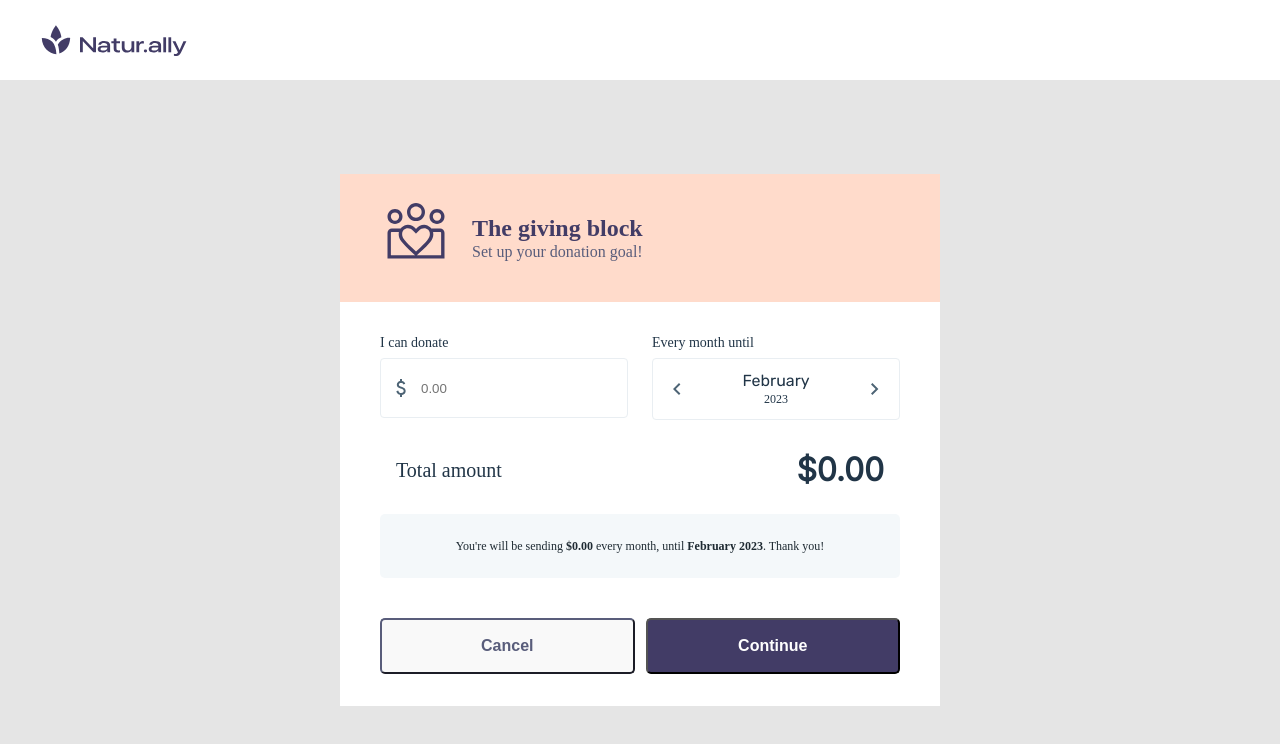
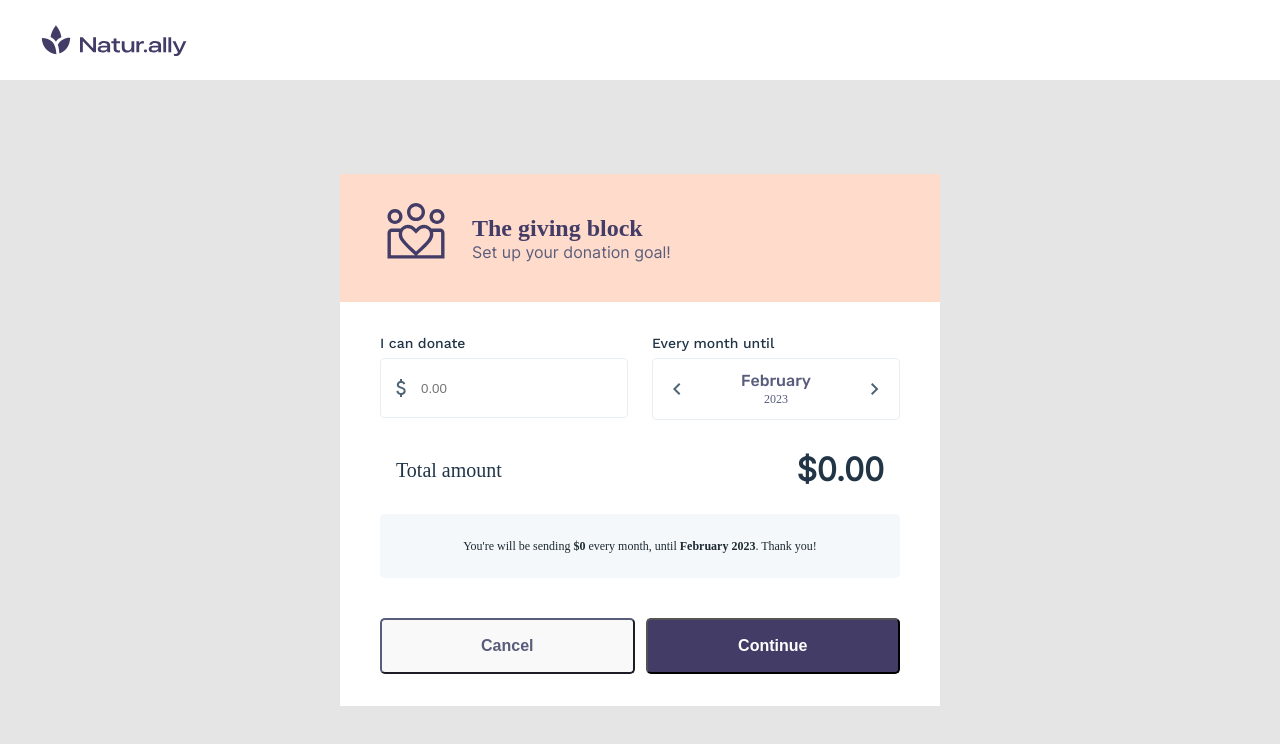
Before and after one commit to byPatri/shift4-task, a React app: page / in a window 1280 px wide. Shown: the top 744 px of the page. Built offline with nearby package versions, Linux system fonts and the light colour scheme; the HTML template or start-up script is replaced by a standard one.

Commit message:
input formatting and style fixes

```diff
--- a/src/components/actions/index.scss
+++ b/src/components/actions/index.scss
@@ -1,3 +1,5 @@
+@import '../../styles//variables/colors';
+
 .actions {
     display: flex;
     justify-content: center;
@@ -17,8 +19,8 @@
 }
 
 .cancel {
-    border-color: #595D7B;
-    color: #595D7B;
+    border-color: $purple-gray;
+    color: $purple-gray;
 
     @media (max-width: 600px) {
         display: none;
@@ -34,8 +36,8 @@
  }
 
 .continue {
-    background: #423C66;
-    color: #FFFFFF;
+    background: $midnight-purple;
+    color: $white;
 }
 
 .continue:hover {
--- a/src/components/amountInput/index.tsx
+++ b/src/components/amountInput/index.tsx
@@ -1,4 +1,22 @@
 import './index.scss'
+
+const formatMajor = (value: string) => {
+  return value.replace(/\,/g, '').match(/.{1,3}(?=(.{3})*$)/g)?.join(',') || ''
+};
+
+const formatAmount = (current: string, value: string) => {
+  if((value.match(/\./g) || []).length > 1){
+    return current
+  }
+  if((value.match(/\./g) || []).length === 1){
+    const [major, decimal] = value.split('.');
+    if(decimal.length > 2){
+      return current
+    }
+    return `${formatMajor(major)}.${decimal}`
+  }
+  return value.length > 3 ? formatMajor(value): value;
+};
 
 function AmountInput({ amount, setAmount }: { amount: string, setAmount: (value: string) => void}) {
   return (
@@ -7,10 +25,11 @@ function AmountInput({ amount, setAmount }: { amount: string, setAmount: (value:
         className="amount_input"
         placeholder='0.00'
         onChange={(e) => {
-          setAmount(e.target.value);
+          const formattedAmount = formatAmount(amount, e.target.value);
+          setAmount(formattedAmount);
         }}
     />
-)
+  )
 }
 
 export default AmountInput
--- a/src/components/card/index.scss
+++ b/src/components/card/index.scss
@@ -1,6 +1,8 @@
+@import '../../styles/variables/colors';
+
 .card {
     width: 600px;
-    background: #FFFFFF;
+    background: $white;
 
     @media (max-width: 600px) {
         width: 100%;
@@ -23,6 +25,7 @@
     }
 
     &_input_label {
+        font-family: 'WorkSansMedium';
         font-weight: 500;
         font-size: 0.875rem;
         line-height: 1.125rem;
@@ -48,7 +51,7 @@
     }
 
     &_input_icon:focus-visible  {
-        border: solid 1px #423C66;
+        border: solid 1px $blueGray50;
         outline: none;
     }
 }
--- a/src/components/cardHeader/index.scss
+++ b/src/components/cardHeader/index.scss
@@ -1,5 +1,7 @@
+@import '../../styles//variables/colors';
+
 .card-header {
-    background: #FFDBCB;
+    background: $salmon;
     width: 100%;
     height: 128px;
     position: relative;
@@ -20,10 +22,11 @@
         display: flex;
         flex-direction: column;
         justify-content: flex-start;
-        align-items: center;
+        align-items: flex-start;
 
         @media (max-width: 600px) {
             justify-content: center;
+            align-items: center;
         }
     }
 
@@ -31,13 +34,14 @@
         font-weight: 600;
         font-size: 1.5rem;
         line-height: 1.75rem;
-        color: #423C66;
+        color: $midnight-purple;
     }
 
     &_subtitle {
+        font-family: 'Inter';
         font-size: 1rem;
         line-height: 1.25rem;
-        color: #595D7B;
+        color: $purple-gray;
     }
 
     &_logo {
--- a/src/components/monthPicker/index.scss
+++ b/src/components/monthPicker/index.scss
@@ -1,9 +1,11 @@
+@import '../../styles/variables/colors';
+
 .picker {
     width: 100%;
     display: flex;
     justify-content: space-between;
     align-items: center;
-    border: solid 1px #E9EEF2;
+    border: solid 1px $blueGray50;
     border-radius: 4px;
 }
 
@@ -27,15 +29,17 @@
 }
 
 .picker_month {
-    font-family: 'Rubik';
+    font-family: 'RubikMedium';
     font-size: 1rem;
     font-weight: 500;
     line-height: 20px;
     text-align: center;
+    color: $purple-gray;
 }
 
 .picker_year {
     font-size: 0.75rem;
-    line-height: 16px;
+    line-height: 1rem;
     text-align: center;
+    color: $purple-gray;
 }
--- a/src/components/summary/index.tsx
+++ b/src/components/summary/index.tsx
@@ -1,13 +1,11 @@
 import './index.scss';
 
 function Summary({ amount, date }: { amount?: string, date: Date }){
-    const formattedAmount = (amount ? parseFloat(amount) : 0).toLocaleString('en-US', {
-        style: 'currency',
-        currency: 'USD',
-        maximumFractionDigits: 2
-    })
     return (
-        <div className='summary'>You're will be sending <b>{formattedAmount}</b> every month, until <b>{date.toLocaleString('default', { month: 'long', year: 'numeric' })}</b>. Thank you!</div>
+        <div className='summary'>
+            You're will be sending <b>${amount || 0}</b> every month, until <b>
+            {date.toLocaleString('default', { month: 'long', year: 'numeric' })}</b>. Thank you!
+        </div>
     )
 }
 
--- a/src/components/total/index.tsx
+++ b/src/components/total/index.tsx
@@ -7,7 +7,8 @@ function differenceInMonths(date: Date) {
 
 const getTotal = (date: Date, amount?: string) => {
   if(!amount) return 0;
-  return parseFloat(amount) * differenceInMonths(date);
+  const amountToNumber = amount.replace(/\,/g, '')
+  return parseFloat(amountToNumber) * differenceInMonths(date);
 }
 
 function Total({ date, amount }: { date: Date, amount?: string }) {
--- a/src/index.scss
+++ b/src/index.scss
@@ -1,20 +1,4 @@
-@font-face {
-  font-family: "Rubik";
-  src: url("./assets/fonts/Rubik-Regular.ttf") format("truetype");
-  font-weight: 400;
-}
-
-@font-face {
-  font-family: "WorkSans";
-  src: url("./assets//fonts/WorkSans-Regular.ttf") format("truetype");
-  font-weight: 400;
-}
-
-@font-face {
-  font-family: "Inter";
-  src: url("./assets//fonts/Inter-Regular.ttf") format("truetype");
-  font-weight: 400;
-}
+@import './styles/fonts/index.scss';
 
 #root {
     font-family: 'Work Sans';
--- /dev/null
+++ b/src/styles/fonts/index.scss
@@ -0,0 +1,29 @@
+@font-face {
+    font-family: "Rubik";
+    src: url("./assets/fonts/Rubik-Regular.ttf") format("truetype");
+    font-weight: 400;
+  }
+
+  @font-face {
+    font-family: "RubikMedium";
+    src: url("./assets/fonts/Rubik-Medium.ttf") format("truetype");
+    font-weight: 400;
+  }
+
+  @font-face {
+    font-family: "WorkSans";
+    src: url("./assets//fonts/WorkSans-Regular.ttf") format("truetype");
+    font-weight: 400;
+  }
+
+  @font-face {
+    font-family: "WorkSansMedium";
+    src: url("./assets//fonts/WorkSans-Medium.ttf") format("truetype");
+    font-weight: 400;
+  }
+
+  @font-face {
+    font-family: "Inter";
+    src: url("./assets//fonts/Inter-Regular.ttf") format("truetype");
+    font-weight: 400;
+  }
--- /dev/null
+++ b/src/styles/variables/_colors.scss
@@ -0,0 +1,11 @@
+
+$white: #FFFFFF;
+
+$salmon: #FFDBCB;
+
+$purple-gray: #595D7B;
+$midnight-purple: #423C66;
+
+$midnight-grey: #4D6475;
+
+$blueGray50: #E9EEF2;
```
